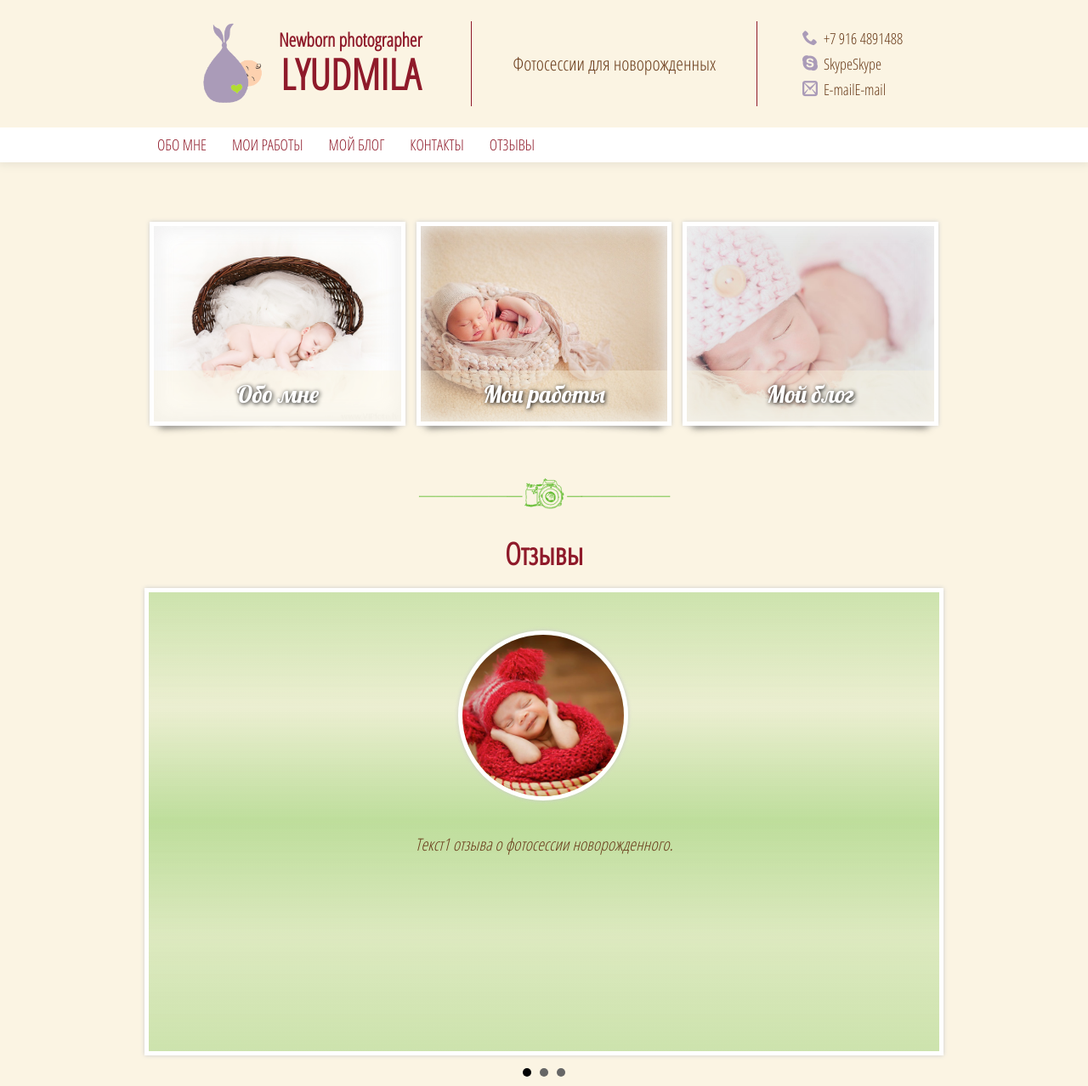
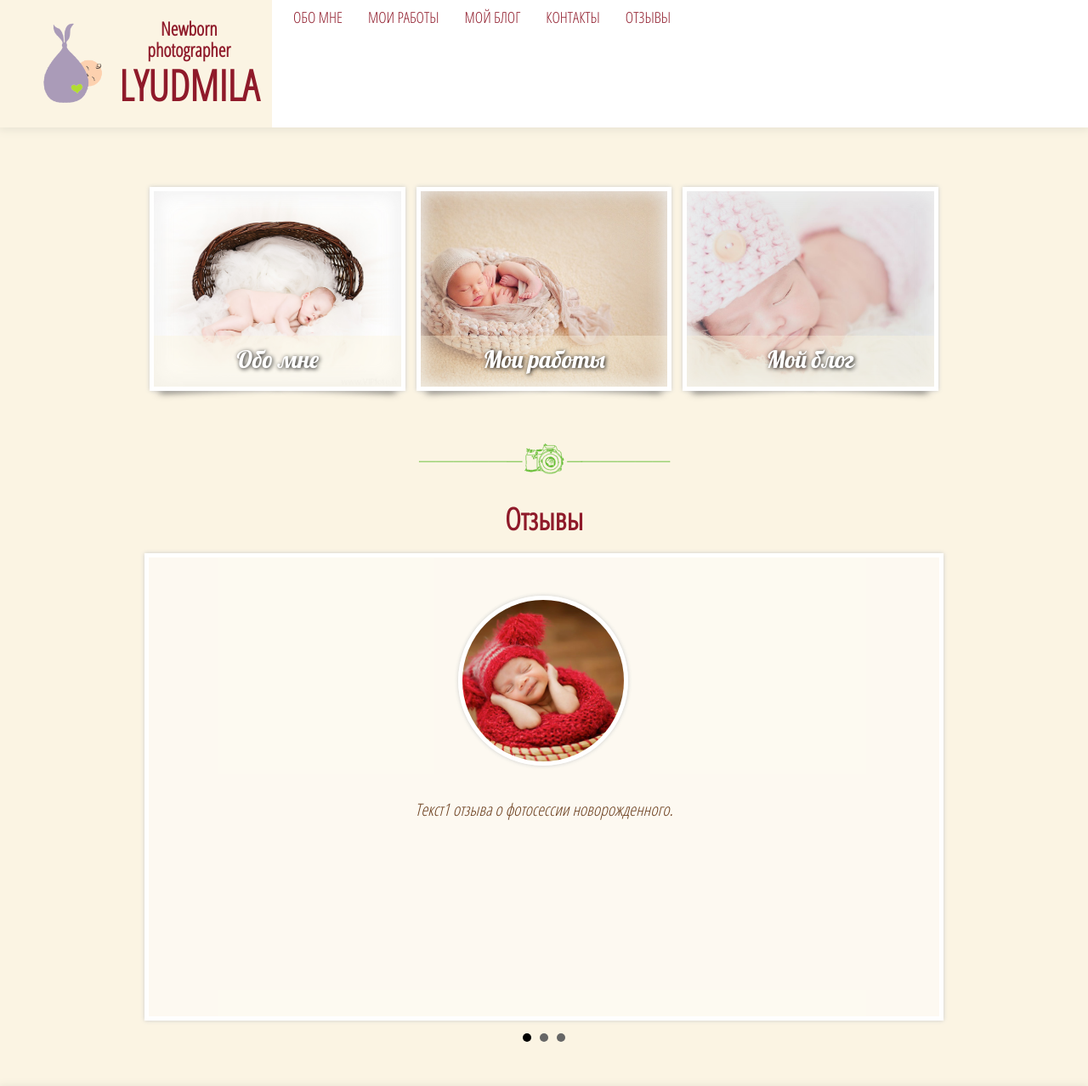
Before and after one commit to Lidiafrontend/Newborn-photos, a plain HTML site: page app/reviews.html in a window 1280 px wide. Shown: the top 1278 px of the page at 85% size. Drawn offline with nearby package versions, Linux system fonts and the light colour scheme; files whose address does not match are found by name; a web font is replaced by a local one.

Commit message:
fix flex

```diff
--- a/app/css/main.css
+++ b/app/css/main.css
@@ -488,7 +488,8 @@ main.main {
 
 .header {
   background-color: rgba(250, 242, 220, 0.8);
-  box-shadow: 0 1px 10px 2px rgba(137, 151, 158, 0.8); }
+  box-shadow: 0 1px 10px 2px rgba(137, 151, 158, 0.8);
+  display: flex; }
   .header__container {
     padding-top: 25px;
     padding-bottom: 25px;
@@ -852,7 +853,7 @@ main.main {
 .reviews {
   overflow: hidden; }
   .reviews__item {
-    background: linear-gradient(rgba(98, 188, 48, 0.3), rgba(98, 188, 48, 0.1), rgba(98, 188, 48, 0.4), rgba(98, 188, 48, 0.2), rgba(98, 188, 48, 0.3));
+    background-color: rgba(255, 255, 255, 0.5);
     height: 540px;
     padding: 20px; }
   .reviews__pic {
```
Also changed, not shown: 1 other file.
